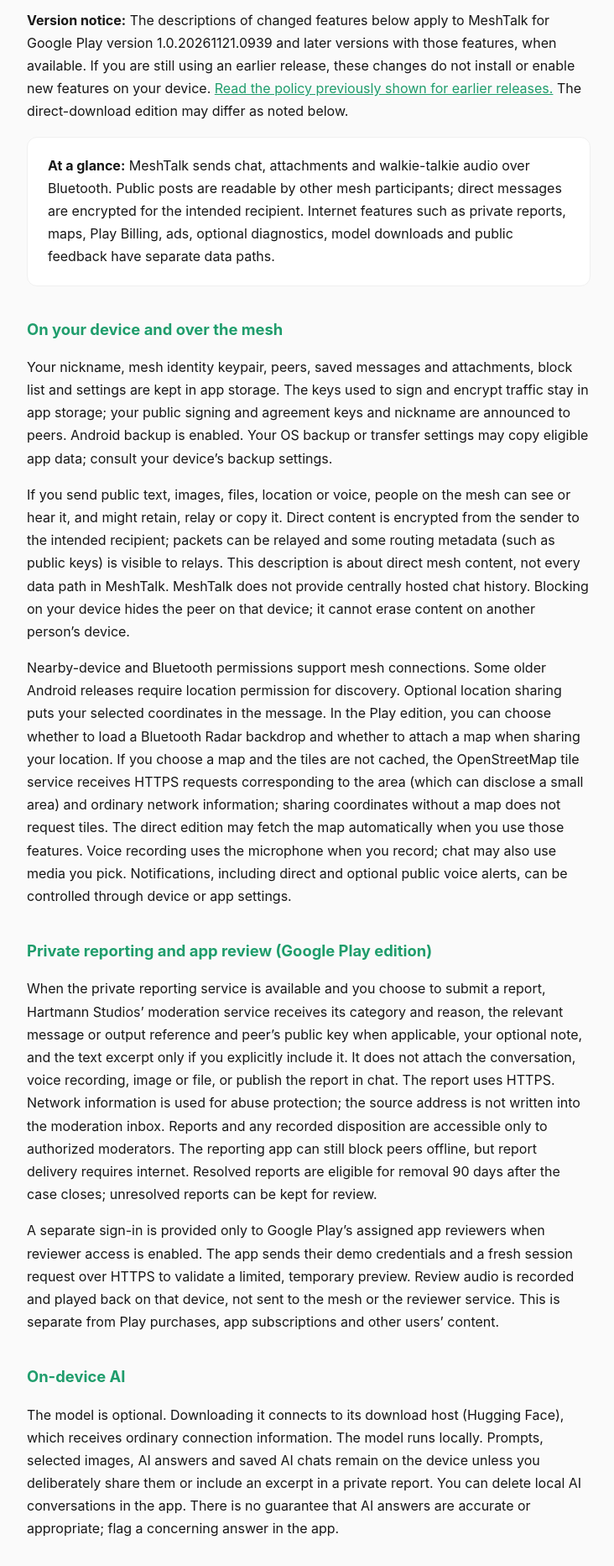
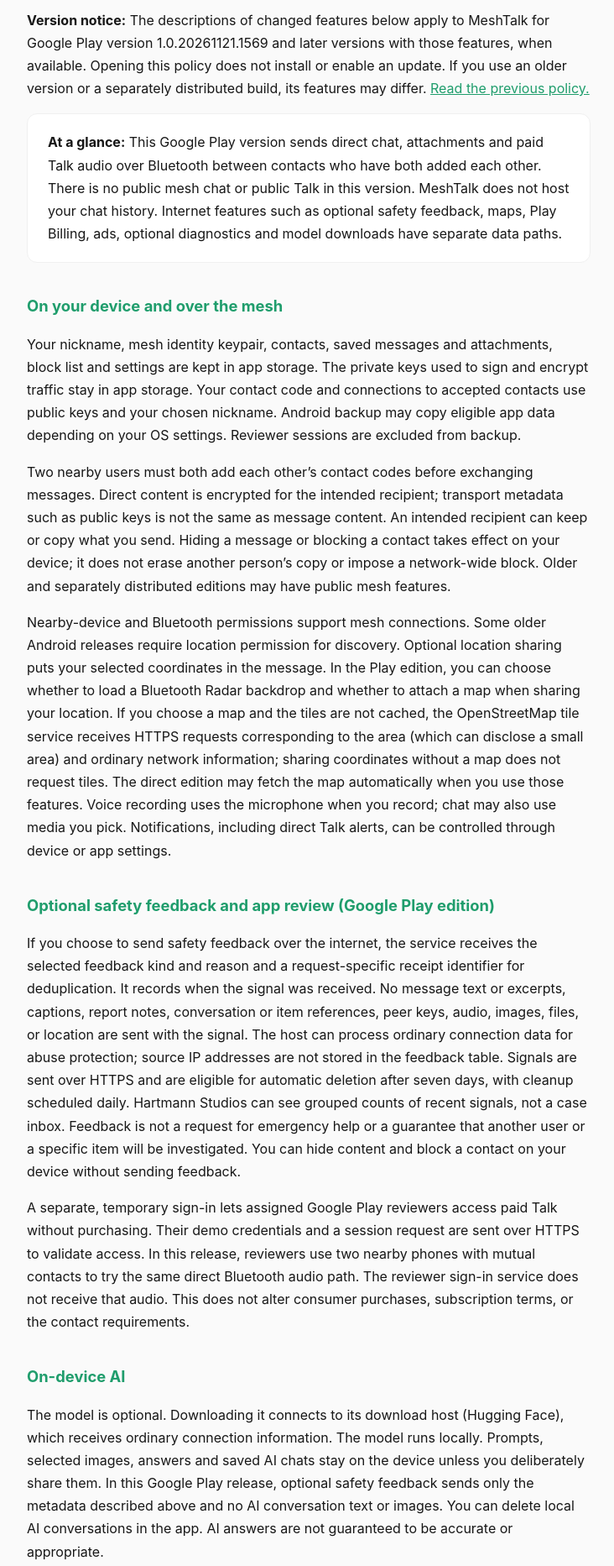
Before and after one commit to chartmann1590/bluetooth-chat, a plain HTML site: page docs/privacy.html in a window 1280 px wide. Shown: the part 200-2065 px from the top of the page at 84% size, without its empty margins (272-1004 px from the left). Drawn offline with Linux system fonts and the light colour scheme.

Commit message:
Align MeshTalk Privacy Policy with the 1569 Google Play release

```diff
--- a/docs/privacy.html
+++ b/docs/privacy.html
@@ -47,20 +47,20 @@
 <div class="wrap">
   <h1>Privacy Policy</h1>
   <p class="updated">MeshTalk for Android · Hartmann Studios</p>
-    <p><strong>Version notice:</strong> The descriptions of changed features below apply to MeshTalk for Google Play version 1.0.20261121.0939 and later versions with those features, when available. If you are still using an earlier release, these changes do not install or enable new features on your device. <a href="https://github.com/chartmann1590/bluetooth-chat/blob/bc8b9d36a807f42d524ef4fb2219c16a530c8327/docs/privacy.html">Read the policy previously shown for earlier releases.</a> The direct-download edition may differ as noted below.</p>
-  <div class="card"><strong>At a glance:</strong> MeshTalk sends chat, attachments and walkie-talkie audio over Bluetooth. Public posts are readable by other mesh participants; direct messages are encrypted for the intended recipient. Internet features such as private reports, maps, Play Billing, ads, optional diagnostics, model downloads and public feedback have separate data paths.</div>
+    <p><strong>Version notice:</strong> The descriptions of changed features below apply to MeshTalk for Google Play version 1.0.20261121.1569 and later versions with those features, when available. Opening this policy does not install or enable an update. If you use an older version or a separately distributed build, its features may differ. <a href="https://github.com/chartmann1590/bluetooth-chat/blob/085f7e543b38758af73f5bcabf39c58178167544/docs/privacy.html">Read the previous policy.</a></p>
+  <div class="card"><strong>At a glance:</strong> This Google Play version sends direct chat, attachments and paid Talk audio over Bluetooth between contacts who have both added each other. There is no public mesh chat or public Talk in this version. MeshTalk does not host your chat history. Internet features such as optional safety feedback, maps, Play Billing, ads, optional diagnostics and model downloads have separate data paths.</div>
 
   <h2>On your device and over the mesh</h2>
-  <p>Your nickname, mesh identity keypair, peers, saved messages and attachments, block list and settings are kept in app storage. The keys used to sign and encrypt traffic stay in app storage; your public signing and agreement keys and nickname are announced to peers. Android backup is enabled. Your OS backup or transfer settings may copy eligible app data; consult your device’s backup settings.</p>
-  <p>If you send public text, images, files, location or voice, people on the mesh can see or hear it, and might retain, relay or copy it. Direct content is encrypted from the sender to the intended recipient; packets can be relayed and some routing metadata (such as public keys) is visible to relays. This description is about direct mesh content, not every data path in MeshTalk. MeshTalk does not provide centrally hosted chat history. Blocking on your device hides the peer on that device; it cannot erase content on another person’s device.</p>
-  <p>Nearby-device and Bluetooth permissions support mesh connections. Some older Android releases require location permission for discovery. Optional location sharing puts your selected coordinates in the message. In the Play edition, you can choose whether to load a Bluetooth Radar backdrop and whether to attach a map when sharing your location. If you choose a map and the tiles are not cached, the OpenStreetMap tile service receives HTTPS requests corresponding to the area (which can disclose a small area) and ordinary network information; sharing coordinates without a map does not request tiles. The direct edition may fetch the map automatically when you use those features. Voice recording uses the microphone when you record; chat may also use media you pick. Notifications, including direct and optional public voice alerts, can be controlled through device or app settings.</p>
+  <p>Your nickname, mesh identity keypair, contacts, saved messages and attachments, block list and settings are kept in app storage. The private keys used to sign and encrypt traffic stay in app storage. Your contact code and connections to accepted contacts use public keys and your chosen nickname. Android backup may copy eligible app data depending on your OS settings. Reviewer sessions are excluded from backup.</p>
+  <p>Two nearby users must both add each other’s contact codes before exchanging messages. Direct content is encrypted for the intended recipient; transport metadata such as public keys is not the same as message content. An intended recipient can keep or copy what you send. Hiding a message or blocking a contact takes effect on your device; it does not erase another person’s copy or impose a network-wide block. Older and separately distributed editions may have public mesh features.</p>
+  <p>Nearby-device and Bluetooth permissions support mesh connections. Some older Android releases require location permission for discovery. Optional location sharing puts your selected coordinates in the message. In the Play edition, you can choose whether to load a Bluetooth Radar backdrop and whether to attach a map when sharing your location. If you choose a map and the tiles are not cached, the OpenStreetMap tile service receives HTTPS requests corresponding to the area (which can disclose a small area) and ordinary network information; sharing coordinates without a map does not request tiles. The direct edition may fetch the map automatically when you use those features. Voice recording uses the microphone when you record; chat may also use media you pick. Notifications, including direct Talk alerts, can be controlled through device or app settings.</p>
 
-  <h2>Private reporting and app review (Google Play edition)</h2>
-  <p>When the private reporting service is available and you choose to submit a report, Hartmann Studios’ moderation service receives its category and reason, the relevant message or output reference and peer’s public key when applicable, your optional note, and the text excerpt only if you explicitly include it. It does not attach the conversation, voice recording, image or file, or publish the report in chat. The report uses HTTPS. Network information is used for abuse protection; the source address is not written into the moderation inbox. Reports and any recorded disposition are accessible only to authorized moderators. The reporting app can still block peers offline, but report delivery requires internet. Resolved reports are eligible for removal 90 days after the case closes; unresolved reports can be kept for review.</p>
-  <p>A separate sign-in is provided only to Google Play’s assigned app reviewers when reviewer access is enabled. The app sends their demo credentials and a fresh session request over HTTPS to validate a limited, temporary preview. Review audio is recorded and played back on that device, not sent to the mesh or the reviewer service. This is separate from Play purchases, app subscriptions and other users’ content.</p>
+  <h2>Optional safety feedback and app review (Google Play edition)</h2>
+  <p>If you choose to send safety feedback over the internet, the service receives the selected feedback kind and reason and a request-specific receipt identifier for deduplication. It records when the signal was received. No message text or excerpts, captions, report notes, conversation or item references, peer keys, audio, images, files, or location are sent with the signal. The host can process ordinary connection data for abuse protection; source IP addresses are not stored in the feedback table. Signals are sent over HTTPS and are eligible for automatic deletion after seven days, with cleanup scheduled daily. Hartmann Studios can see grouped counts of recent signals, not a case inbox. Feedback is not a request for emergency help or a guarantee that another user or a specific item will be investigated. You can hide content and block a contact on your device without sending feedback.</p>
+  <p>A separate, temporary sign-in lets assigned Google Play reviewers access paid Talk without purchasing. Their demo credentials and a session request are sent over HTTPS to validate access. In this release, reviewers use two nearby phones with mutual contacts to try the same direct Bluetooth audio path. The reviewer sign-in service does not receive that audio. This does not alter consumer purchases, subscription terms, or the contact requirements.</p>
 
   <h2>On-device AI</h2>
-  <p>The model is optional. Downloading it connects to its download host (Hugging Face), which receives ordinary connection information. The model runs locally. Prompts, selected images, AI answers and saved AI chats remain on the device unless you deliberately share them or include an excerpt in a private report. You can delete local AI conversations in the app. There is no guarantee that AI answers are accurate or appropriate; flag a concerning answer in the app.</p>
+  <p>The model is optional. Downloading it connects to its download host (Hugging Face), which receives ordinary connection information. The model runs locally. Prompts, selected images, answers and saved AI chats stay on the device unless you deliberately share them. In this Google Play release, optional safety feedback sends only the metadata described above and no AI conversation text or images. You can delete local AI conversations in the app. AI answers are not guaranteed to be accurate or appropriate.</p>
 
   <h2>Payments, advertising and optional diagnostics</h2>
   <p>On Google Play, purchase and subscription options are shown and handled by Google Play Billing. MeshTalk reads product details and purchase status to provide and restore access. MeshTalk does not receive your payment card number. The separate direct-download edition may instead use the publisher’s payment service and Stripe to handle checkout and validate access; it does not restore Play ownership.</p>
@@ -68,12 +68,12 @@
   <p>In supporting builds, <strong>Settings → Usage &amp; crash reporting</strong> controls optional Firebase Analytics, Crashlytics and Performance Monitoring. These may handle interaction events, installation/device identifiers, crash details, and performance measurements, as well as app, OS and device information. The setting for a new installation of this Play update is off until enabled. Previously saved choices can remain. You can turn it off in Settings; this does not delete data previously sent.</p>
 
   <h2>Public issue feedback is separate</h2>
-  <p>If you post in the optional public GitHub issue tracker, your feedback text, any contact information you enter and any attachments you select may be visible to anyone. Voluntary diagnostics can include your app version, device/Android info, locale and time zone, and storage or memory totals. Do not put sensitive details there. For abuse, use private in-app reporting where available, or contact Hartmann Studios privately using the link below; do not post a private message in the public issue tracker.</p>
+  <p>If you independently post in the public GitHub issue tracker, your feedback text, any contact information you enter and any attachments you select may be visible to anyone. Voluntary diagnostics can include your app version, device/Android info, locale and time zone, and storage or memory totals. Do not put sensitive details there. For abuse, use the app’s local hide and block controls, send optional safety feedback, or contact Hartmann Studios privately using the link below; do not post a private message in the public issue tracker.</p>
 
   <h2>Age, control and questions</h2>
   <p>The Google Play edition is intended for ages 16 and up. The advertising band is stored locally in the app. Declining to select the adult band does not prevent messaging or purchasing; ads remain off.</p>
   <p>Many details are stored only on your device. Clearing its app data or removing the app will remove that installation’s local copy; backups, other people’s copies, publicly shared issues and prior service records are separate. Play manages subscriptions and Play purchase records. We cannot remove copies held by another device or restore local conversations from a central server.</p>
-  <p>For privacy questions or a request concerning data we hold, use the <a href="https://charleshartmann.com/contact/">Hartmann Studios contact page</a>. Include a private report reference if relevant, but never send a password, private key or unnecessary message content. This is not a promise that copies controlled by other people or services can be deleted by MeshTalk.</p>
+  <p>For privacy questions or a request concerning data we hold, use the <a href="https://charleshartmann.com/contact/">Hartmann Studios contact page</a>. Include a feedback receipt identifier only if relevant. Never send a password, private key or unnecessary message content. This is not a promise that copies controlled by other people or services can be deleted by MeshTalk.</p>
 </div>
 </body>
 </html>
```
